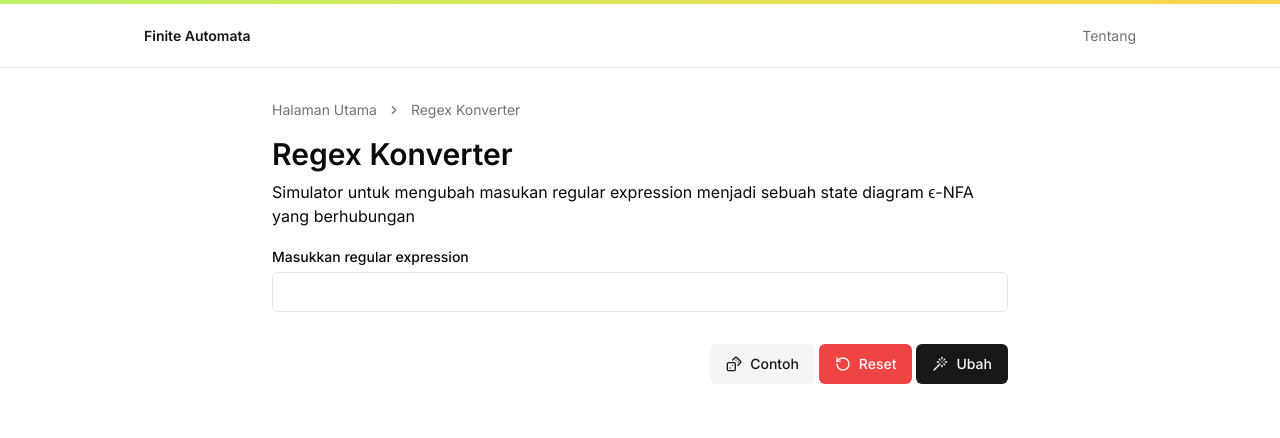
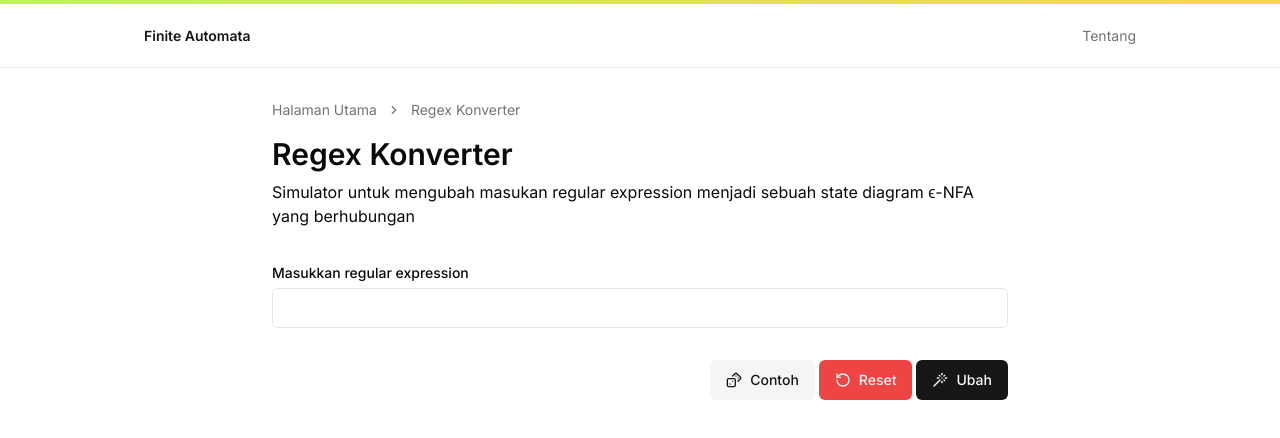
Before and after one commit to rizalanggoro/finite-automata-simulator, a Next.js app: page /v2/regex-converter in a window 1280 px wide. Shown: the top 438 px of the page. Built offline with nearby package versions, Linux system fonts and the light colour scheme.

Commit message:
refactor: add more margin

```diff
--- a/src/app/v2/regex-converter/page.tsx
+++ b/src/app/v2/regex-converter/page.tsx
@@ -91,7 +91,7 @@ export default function Page() {
           state diagram ϵ-NFA yang berhubungan
         </p>
 
-        <section className="mt-4">
+        <section className="mt-8">
           <div className="space-y-1">
             <Label>Masukkan regular expression</Label>
             <Input
```
